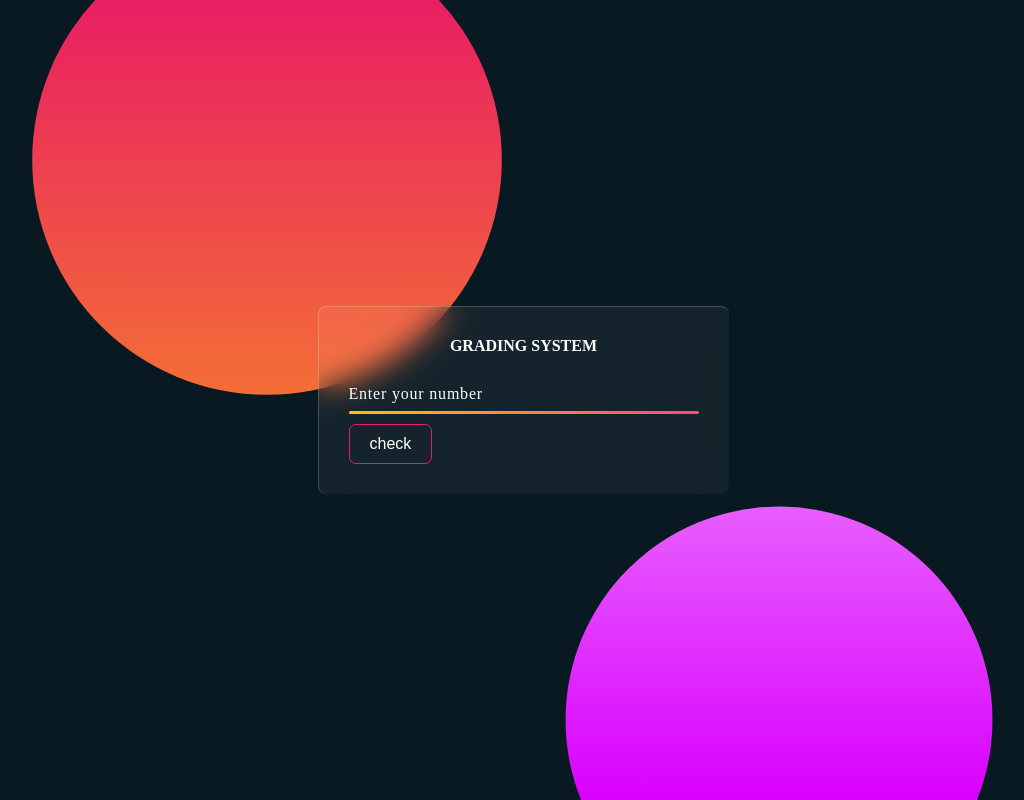
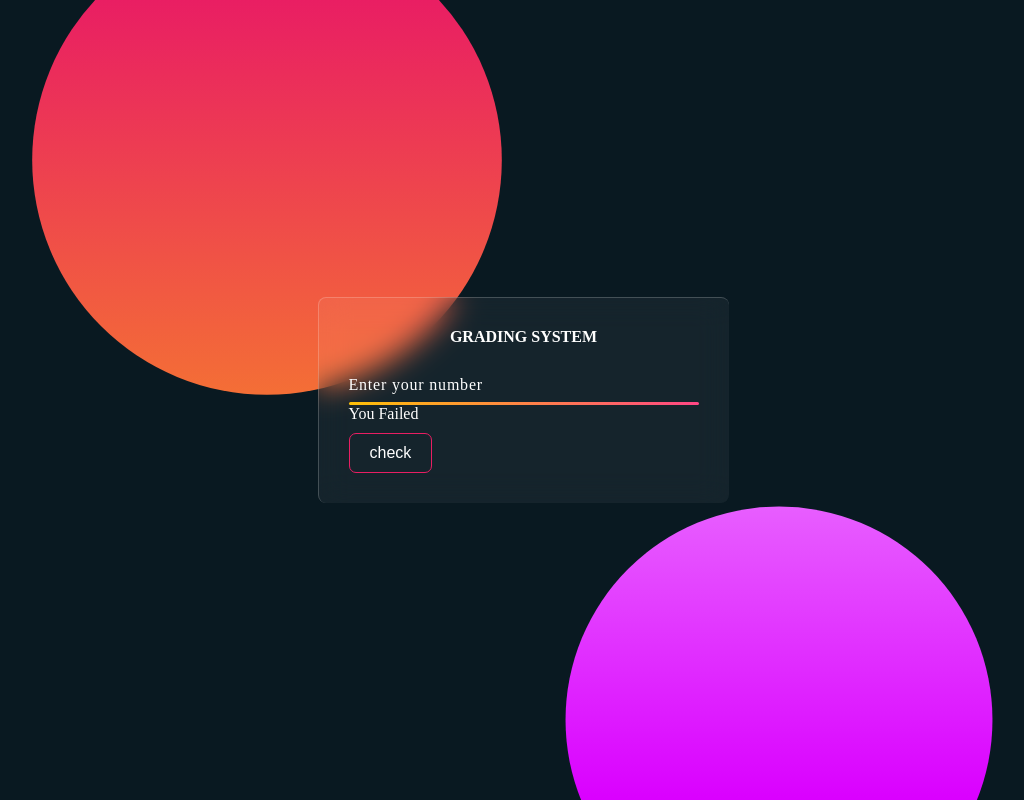
Before and after one commit to Opeyemi103/grading-system, a plain HTML site: page index.html in a window 1280 px wide. Both pictures are taken after a click on the button "check". Shown: the whole page, without its empty margins (117-1141 px from the left). Drawn offline with nearby package versions, Linux system fonts and the light colour scheme.

Commit message:
grading system

```diff
--- a/index.html
+++ b/index.html
@@ -16,6 +16,7 @@
                 <span>Enter your number</span>
                 <i></i>
             </div>
+            <div id="show"></div>
             <button onclick="checkValue()">check</button>
         </div>
        </div>
--- a/script.js
+++ b/script.js
@@ -36,13 +36,13 @@
 function checkValue() {
     if(num.value >=0 && num.value < 40) {
         var Song = new Audio("../Audios/satani.mp3");
-        show.innerHTML = "F"
+        show.innerHTML = "You Failed"
         Song.play()
     }
     else if(num.value >=40 && num.value < 45) {
         var Song = new Audio("../Audios/gbani.mp3");
-        console.log("E");
         show.innerHTML = "E"
+        Song.play()
     }
     else if(num.value >=45 && num.value < 50) {
         console.log("D");
--- a/style.css
+++ b/style.css
@@ -112,3 +112,6 @@ button{
 button:hover{
     background: #da00ff;
 }
+#show{
+    color: #fff;
+}
```
